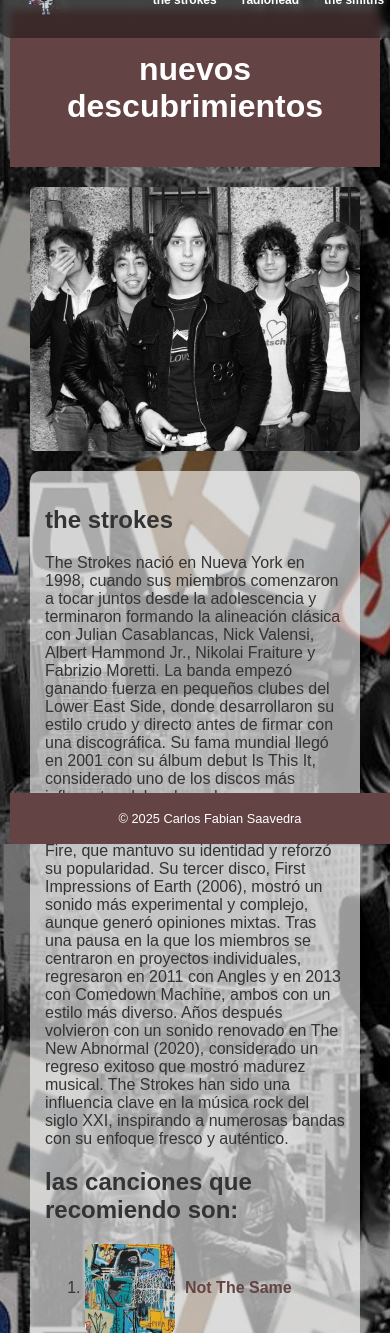
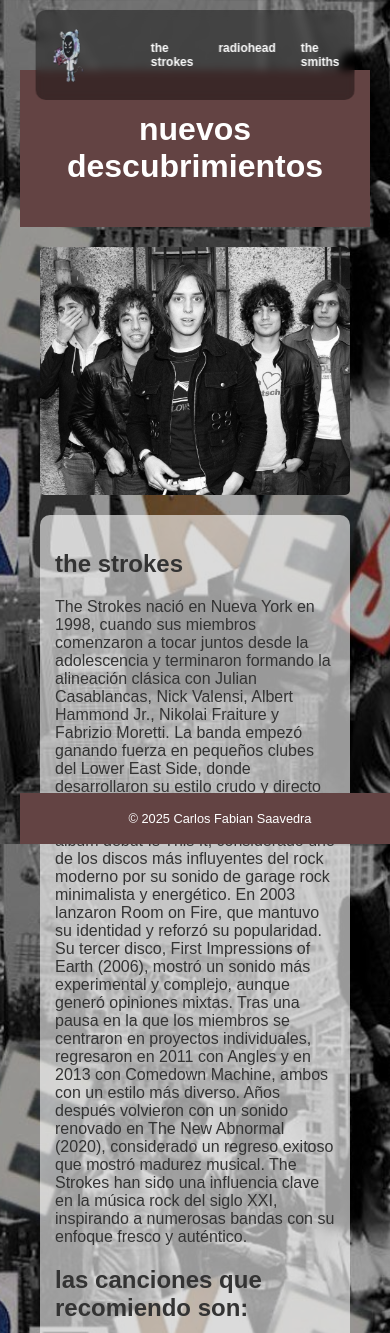
Before and after one commit to Fabiank777/Fabiank777.github.io, a PHP site: page / in a window 390 px wide. Shown: the top 1333 px of the page. Run offline with PHP 8.4, Linux system fonts and the light colour scheme.

Commit message:
Refactor CSS for header, nav, and footer styles

```diff
--- a/proyecto.css
+++ b/proyecto.css
@@ -113,15 +113,16 @@
 
 @media (max-width: 768px) {
     nav {
-        top: 0;
-        right: 0;
-        left: 0;
+         position: fixed;
+        top: 10px;
+        left: 50%;
+        transform: translateX(-50%);
+        right: auto;
         flex-direction: row;
-        align-items: center;
-        justify-content: space-around;
+        justify-content: center;
         padding: 10px;
-        position: fixed;
-        width: 100%;
+        gap: 10px;
+        border-radius: 10px;
     }
 
     nav img.logo {
@@ -144,7 +145,7 @@
 @media (max-width: 768px) {
 
     body {
-        margin: 10px;
+        margin-top: 70px
     }
     nav a {
         font-size: 0.9em;
```
